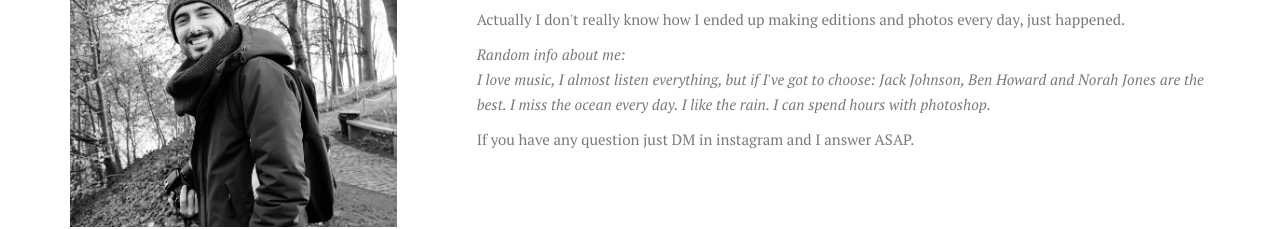
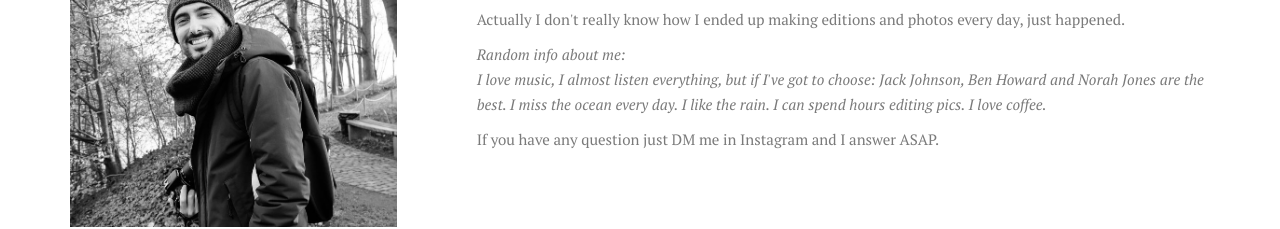
Before and after one commit to lvilanova/thelastluis, a plain HTML site: page index.html in a window 1280 px wide. Shown: the part 2591-2820 px from the top of the page. Drawn offline with nearby package versions, Linux system fonts and the light colour scheme; no server answers.

Commit message:
fixing texts

```diff
--- a/index.html
+++ b/index.html
@@ -408,8 +408,8 @@
               <p>My name is Luis Vilanova. Right now I'm living in Madrid but I was born and raised in the beautiful Galicia, north of Spain.</p>
               <p>I'm an industrial engineer and web developer.</p>
                <p>Actually I don't really know how I ended up making editions and photos every day, just happened.</p>
-              <p><em>Random info about me:<br> I love music, I almost listen everything, but if I've got to choose: Jack Johnson, Ben Howard and Norah Jones are the best. I miss the ocean every day. I like the rain. I can spend hours with photoshop.</em></p>
-              <p>If you have any question just DM in instagram and I answer ASAP.</p>
+              <p><em>Random info about me:<br> I love music, I almost listen everything, but if I've got to choose: Jack Johnson, Ben Howard and Norah Jones are the best. I miss the ocean every day. I like the rain. I can spend hours editing pics. I love coffee.</em></p>
+              <p>If you have any question just DM me in Instagram and I answer ASAP.</p>
             </div>
           </div> <!-- end col -->
 
```
